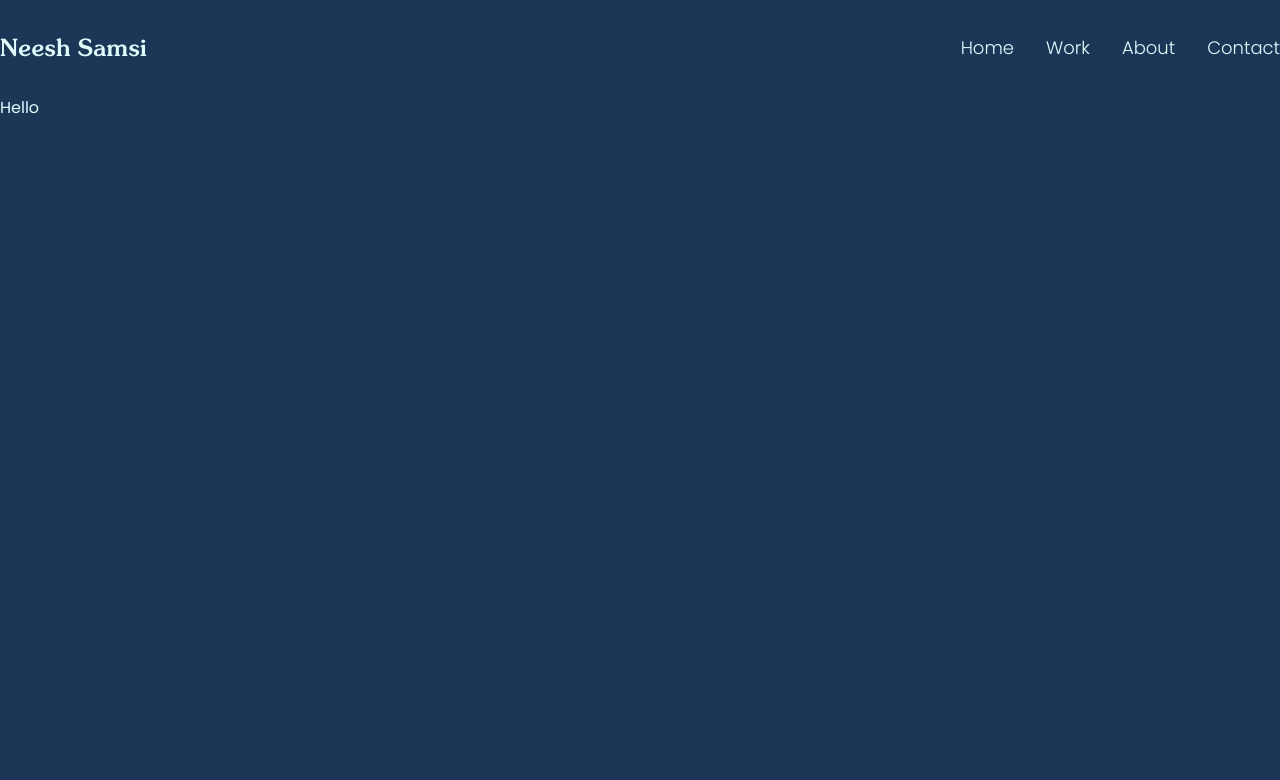
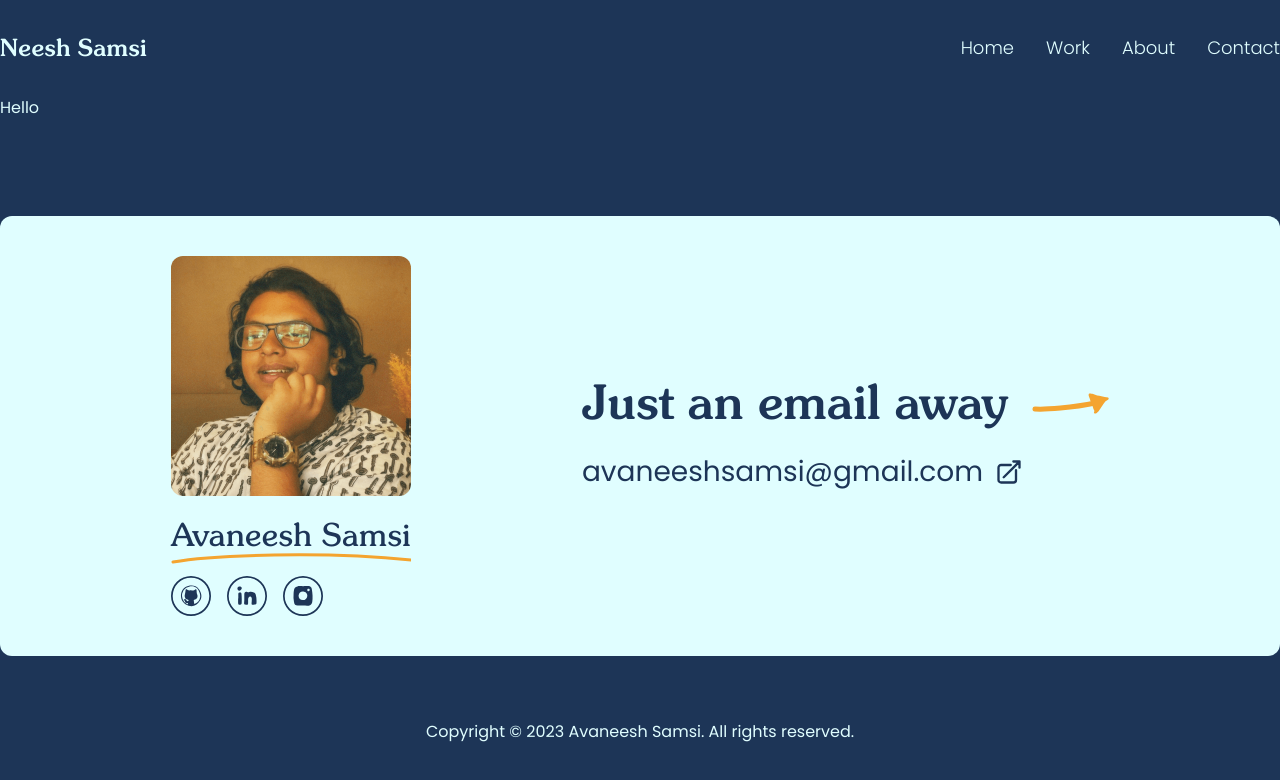
Before and after one commit to NeeshSamsi/neeshsamsi.com, a Next.js app: page / in a window 1280 px wide. Shown: the top 780 px of the page. Built offline with nearby package versions, Linux system fonts and the light colour scheme.

Commit message:
feat: Add footer

```diff
--- a/src/app/layout.tsx
+++ b/src/app/layout.tsx
@@ -4,6 +4,7 @@ import { Poppins } from "next/font/google"
 import localFont from "next/font/local"
 
 import Navbar from "@/components/Navbar"
+import Footer from "@/components/Footer"
 
 const poppins = Poppins({
   subsets: ["latin"],
@@ -49,6 +50,7 @@ export default function RootLayout({
       >
         <Navbar />
         {children}
+        <Footer />
       </body>
     </html>
   )
--- /dev/null
+++ b/src/components/Footer.tsx
@@ -0,0 +1,72 @@
+import Image from "next/image"
+
+import { ArrowTopRightOnSquareIcon } from "@heroicons/react/24/outline"
+import Github from "@/components/Icons/Github"
+import Linkedin from "@/components/Icons/Linkedin"
+import Instagram from "@/components/Icons/Instagram"
+import Underline from "@/components/Graphics/Underline"
+import Arrow from "@/components/Graphics/Arrow"
+
+export default function Footer() {
+  return (
+    <footer id="contact" className="mt-24 grid gap-16">
+      <div className="flex w-full items-center justify-evenly rounded-xl bg-light py-10 text-dark">
+        <div className="grid gap-4">
+          <Image
+            src="/footer-neesh.png"
+            alt="Smiling portrait of Avaneesh Samsi"
+            className="aspect-square w-60 rounded-xl object-cover"
+            height={480}
+            width={480}
+          />
+          <p className="relative font-serif text-[2rem]">
+            <span>Avaneesh Samsi</span>
+            <Underline className="absolute -bottom-1 left-0 h-fit w-full" />
+          </p>
+          <div className="flex items-center gap-4">
+            <a
+              href="https://github.com/neeshsamsi"
+              className="text-dark transition-opacity hover:opacity-80"
+            >
+              <Github />
+            </a>
+            <a
+              href="https://linkedin.com/neeshsamsi"
+              className="text-dark transition-opacity hover:opacity-80"
+            >
+              <Linkedin />
+            </a>
+            <a
+              href="https://instagram.com/neeshsamsi"
+              className="text-dark transition-opacity hover:opacity-80"
+            >
+              <Instagram />
+            </a>
+          </div>
+        </div>
+        <div className="grid gap-6">
+          <p className="relative flex items-center gap-6 font-serif text-5xl font-medium">
+            <span>Just an email away</span>
+            <Arrow className="text-brand" />
+          </p>
+          <a
+            href="mailto:avaneeshsamsi@gmail.com"
+            className="flex items-center gap-3 justify-self-start text-[1.75rem] transition-opacity hover:opacity-80"
+          >
+            <span className="link-underline relative transition-all ">
+              avaneeshsamsi@gmail.com
+            </span>
+            <ArrowTopRightOnSquareIcon
+              className="aspect-square w-7"
+              strokeWidth={2}
+            />
+          </a>
+        </div>
+      </div>
+      <p className="text-center">
+        Copyright © {new Date().getFullYear()} Avaneesh Samsi. All rights
+        reserved.
+      </p>
+    </footer>
+  )
+}
```
